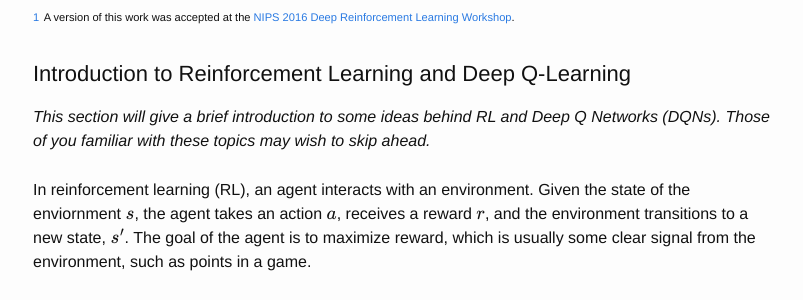
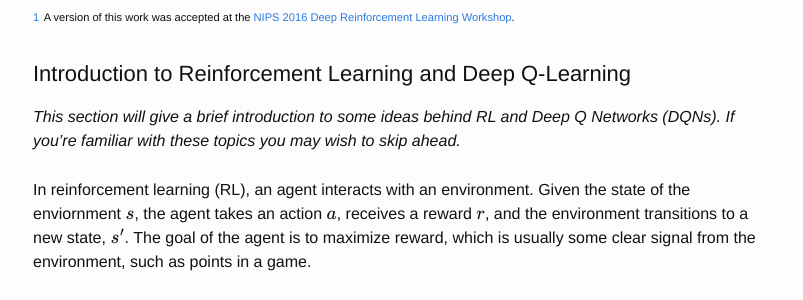
Before and after one commit to notfuchsia/notfuchsia.github.io, a Jekyll site: the page built from _posts/2016-10-10-natasha.markdown, in a window 1280 px wide and 900 px high, scrolled down 1651 px. Shown: the part 152-452 px from the top of the window, without its empty margins (237-1040 px from the left). Built offline with Jekyll 4.4.1, drawn with Linux system fonts in a browser that asks for light colours; formulas are drawn with MathJax 3.

Commit message:
less formal language

```diff
--- a/_posts/2016-10-10-natasha.markdown
+++ b/_posts/2016-10-10-natasha.markdown
@@ -29,7 +29,7 @@ The models, derivations, and results are all described in our recent [research p
 
 Introduction to Reinforcement Learning and Deep Q-Learning
 ----------------------------------------------------------
-*This section will give a brief introduction to some ideas behind RL and Deep Q Networks (DQNs). Those of you familiar with these topics may wish to skip ahead.*
+*This section will give a brief introduction to some ideas behind RL and Deep Q Networks (DQNs). If you're familiar with these topics you may wish to skip ahead.*
 
 In reinforcement learning (RL), an agent interacts with an environment. Given the state of the enviornment $$s$$, the agent takes an action $$a$$, receives a reward $$r$$, and the environment transitions to a new state, $$s'$$. The goal of the agent is to maximize reward, which is usually some clear signal from the environment, such as points in a game.
 
```
